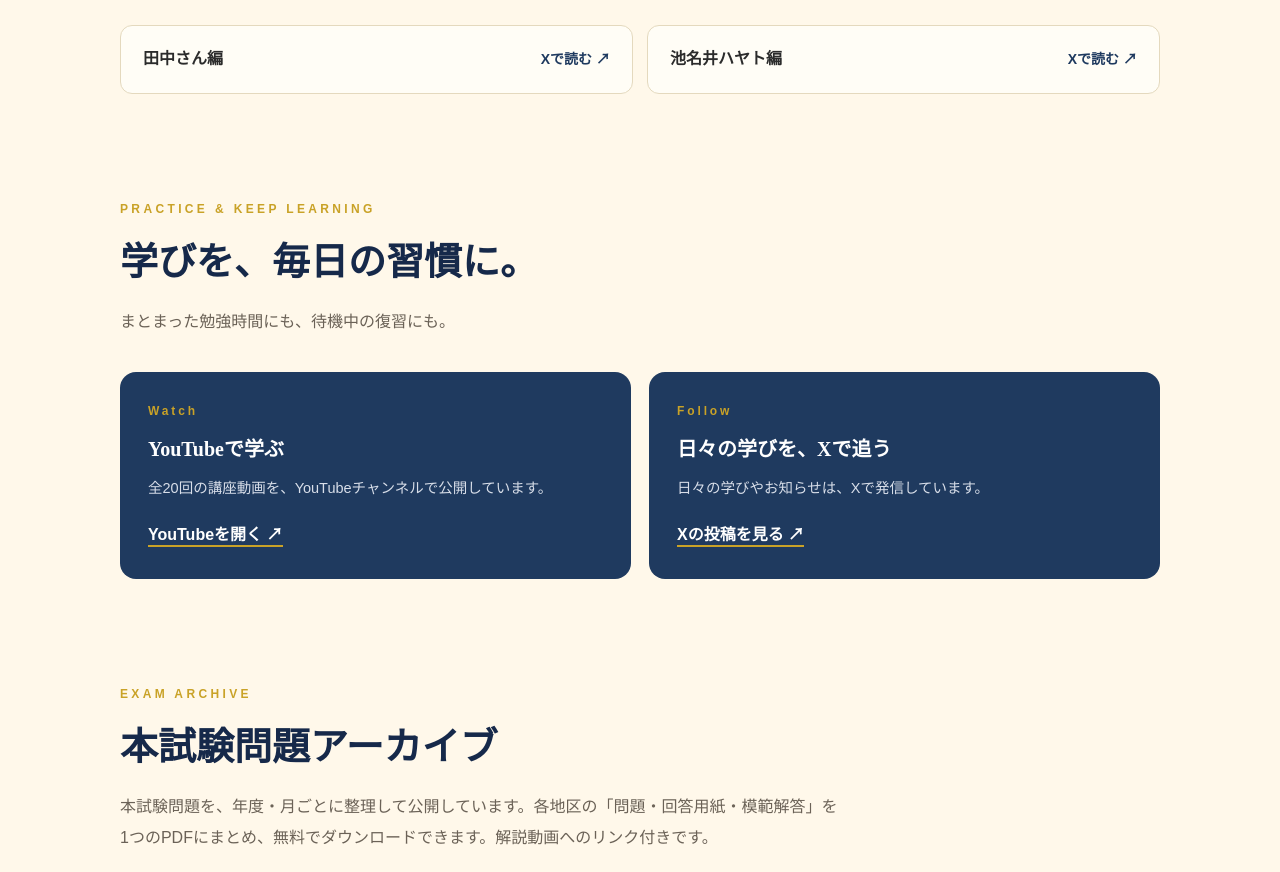
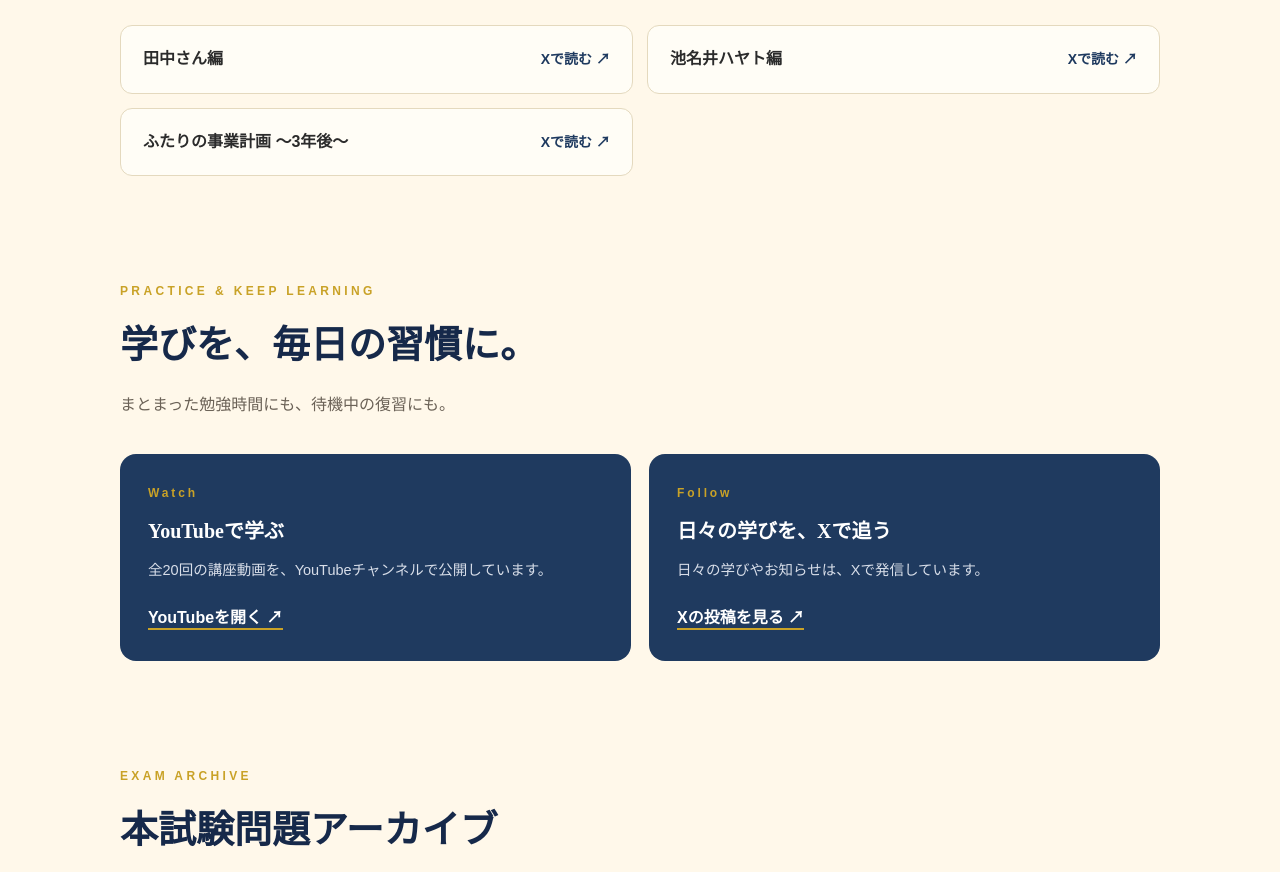
Before and after one commit to aoneko7796-Git/zizimyon-lp, a plain HTML site: page index.html in a window 1280 px wide. Shown: the part 3124-3996 px from the top of the page. Drawn offline with Linux system fonts and the light colour scheme.

Commit message:
Add files via upload

```diff
--- a/index.html
+++ b/index.html
@@ -307,6 +307,7 @@
       <div class="manga-list">
         <div class="manga-item"><span class="name">田中さん編</span><a href="https://x.com/toukatsu_k/status/2045002003357835654?a=iNBUxaeB6gaSG2xtfYs&s=19" target="_blank" rel="noopener">Xで読む ↗</a></div>
         <div class="manga-item"><span class="name">池名井ハヤト編</span><a href="https://x.com/toukatsu_k/status/2070694149586878625?a=4y4w5c89TKhY9fh3zWo&s=19" target="_blank" rel="noopener">Xで読む ↗</a></div>
+        <div class="manga-item"><span class="name">ふたりの事業計画 ～3年後～</span><a href="https://x.com/toukatsu_k/status/2125644410318954724?a=kQzPYxnnoSCSzevFj0g&s=19" target="_blank" rel="noopener">Xで読む ↗</a></div>
       </div>
     </div>
   </section>
```
